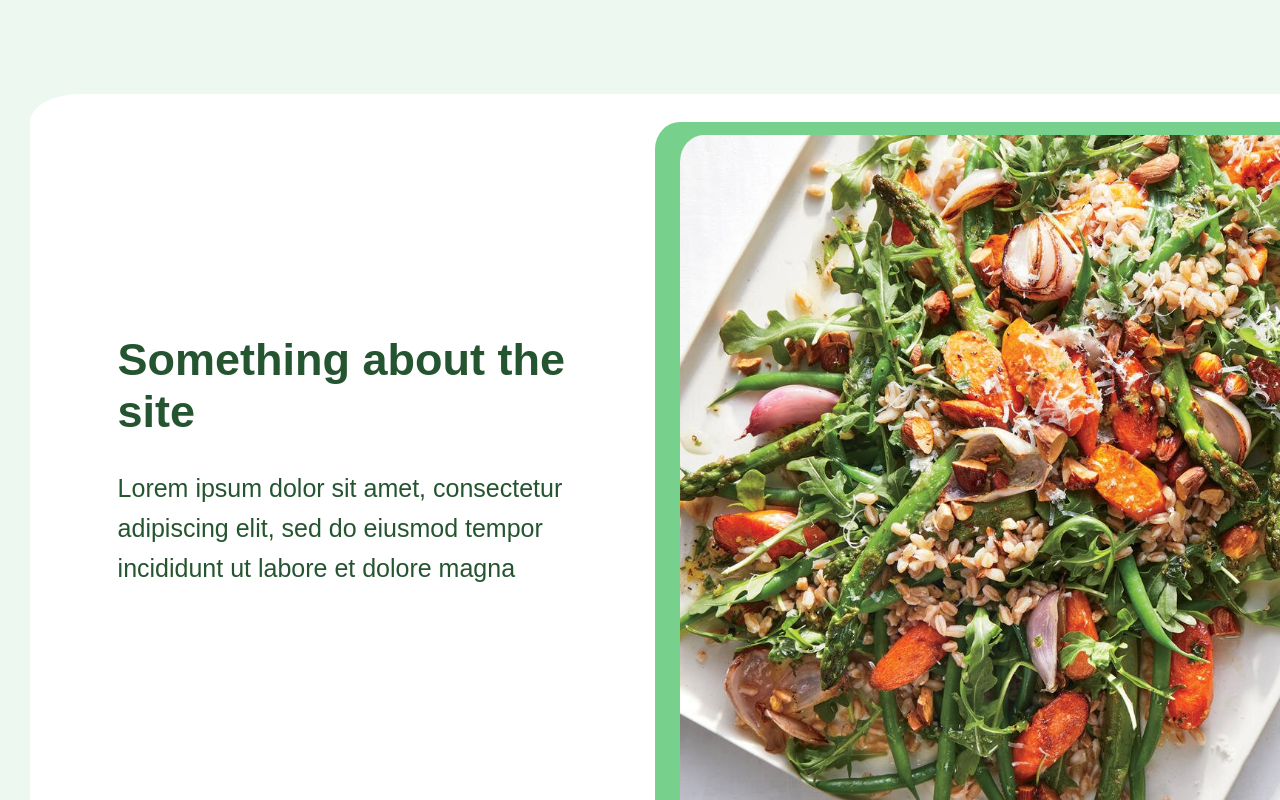
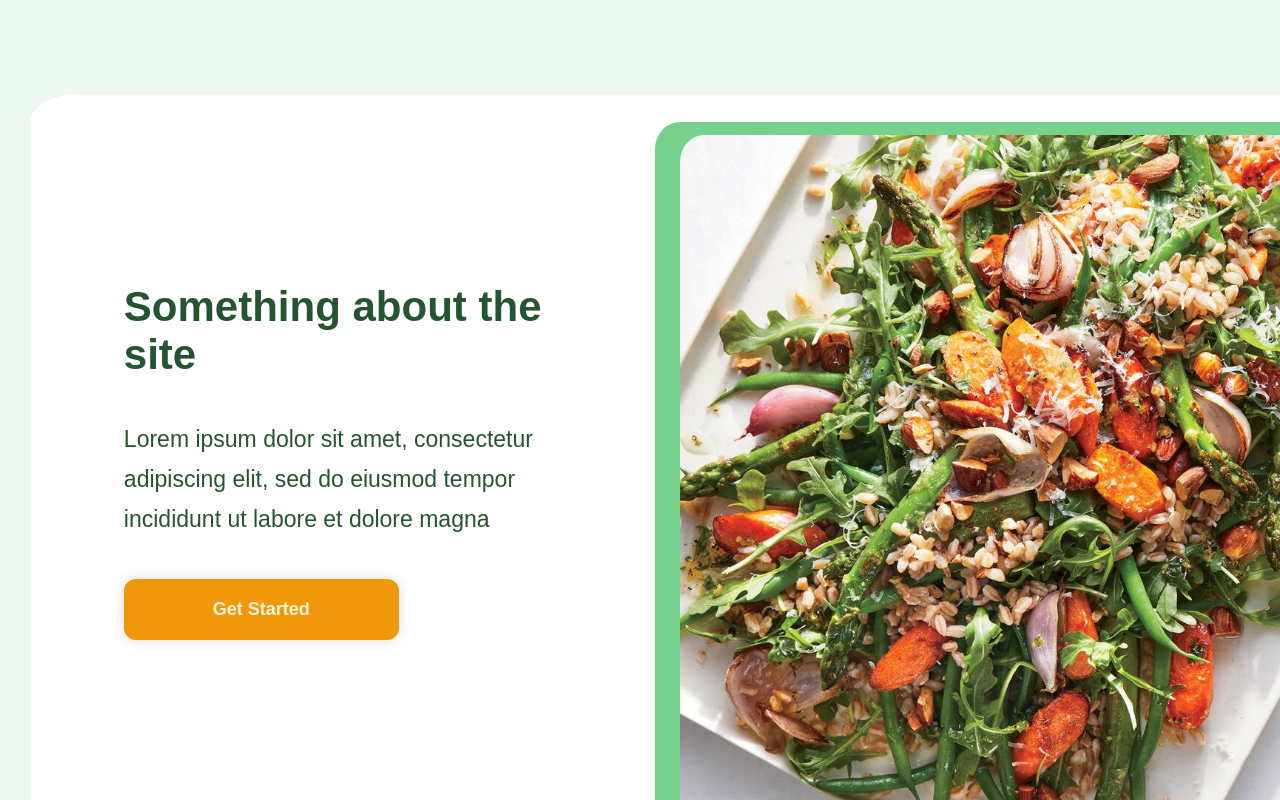
Before and after one commit to Cahill-99/Recipe-App, a React (Create React App) app: page / in a window 1280 px wide. Built offline with nearby package versions, Linux system fonts and the light colour scheme.

Commit message:
start button added

```diff
--- a/src/App.js
+++ b/src/App.js
@@ -7,6 +7,7 @@ function App() {
         <h2>Something about the site</h2>
         <p className = "landing-text">
         Lorem ipsum dolor sit amet, consectetur adipiscing elit, sed do eiusmod tempor incididunt ut labore et dolore magna</p>
+        <button className = "startbtn">Get Started</button>
       </div>
       <div className = "green-block">
         <div className = "photo-block">
--- a/src/index.css
+++ b/src/index.css
@@ -81,12 +81,14 @@ margin:0;
 border-top-left-radius: 4%;
 padding-left:4%;
 padding-top:2%;
+min-width:80%;
 }
 
 .photo-block {
 background-image: url("img/landingimage.jpg");
 background-size:cover;
 height:100%;
+min-width:80%;
 grid-area:pb;
 margin:0;
 border-top-left-radius: 4%;
@@ -95,30 +97,44 @@ background-color: grey;
 
 .text-block {
   grid-area:textb;
-  max-width:100%;
+  max-width:80%;
   display:flex;
   justify-content:center;
-  align-items:center;
+  align-items:flex-start;
   flex-direction:column;
+  margin-left:15%;
 
 }
 h2 {
-  font:45px Montserrat, sans-serif;
+  font:42px Montserrat, sans-serif;
   font-weight:550;
   max-width:450px;
   margin:0;
-  margin-bottom:30px;
+  margin-bottom:8%;
   color:#255530
 }
 
 .landing-text {
-  font: 25px Montserrat, sans-serif;
+  font: 23px Montserrat, sans-serif;
   line-height:40px;
   max-width:450px;
   margin:0;
   color:#255530
 }
 
+.startbtn {
+  color:#FFF4DA;
+  background-color:#EF990A;
+  border:none;
+  width:55%;
+  height:9%;
+  font:18px Montserrat, sans-serif;
+  font-weight:550;
+  margin-top:8%;
+  border-radius: 12px;
+  box-shadow: 0px 0px 14px 0px #dddddd;
+}
+
 code {
   font-family: source-code-pro, Menlo, Monaco, Consolas, 'Courier New',
     monospace;
```
